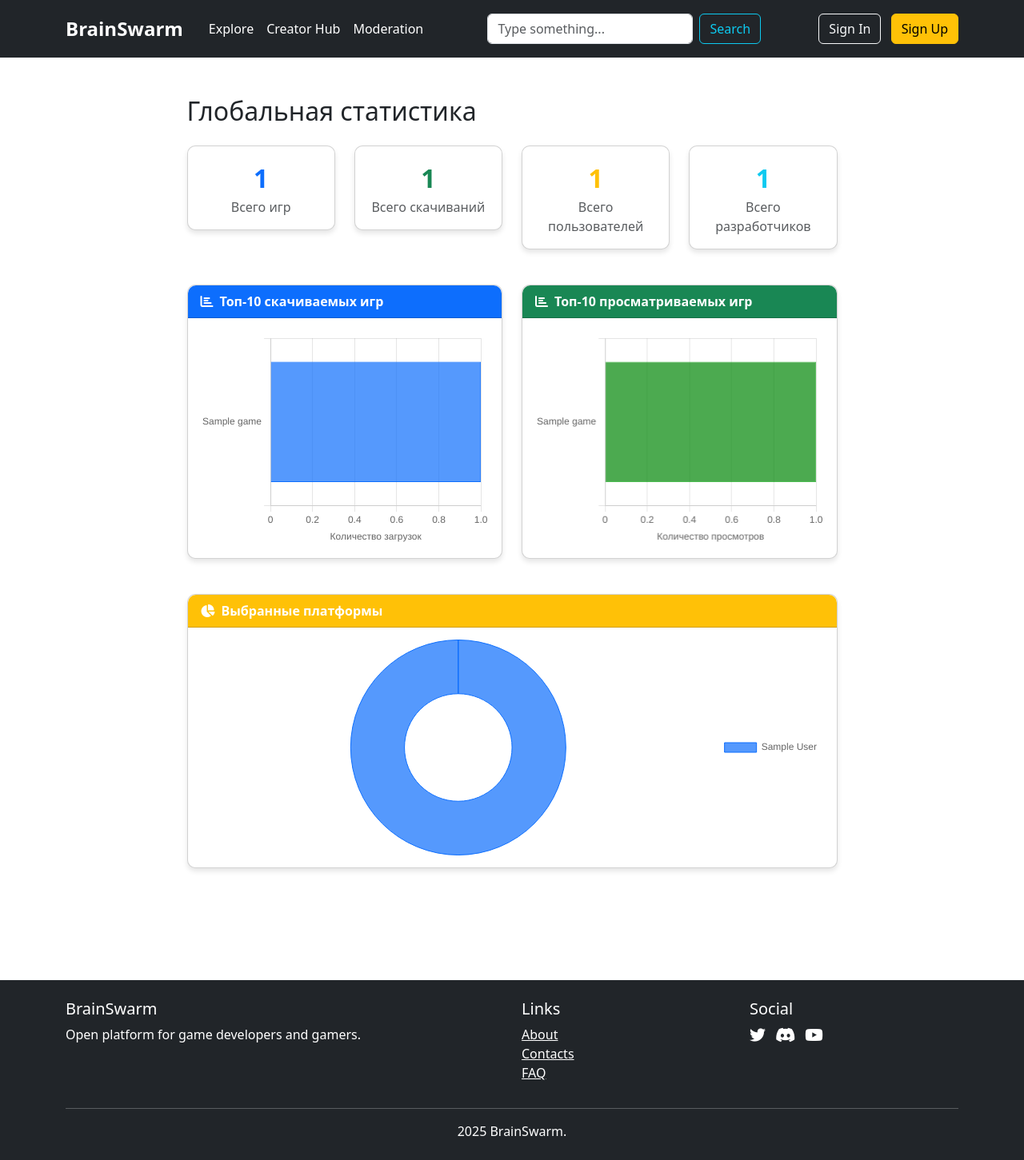
After one commit to Chromiumore/Parts-231-3213-app-dev-2025-kp, a Flask app: page /moderation/stats in a window 1280 px wide. The commit adds this page. Shown: the whole page at 80% size. Run offline with Flask 3, Linux system fonts and the light colour scheme; data comes from the database, SQL or seed files in the repository; tables that the repository leaves empty hold one stand-in row (values such as "Sample post").

Commit message:
statistics

```diff
--- a/app/repositories/os_repository.py
+++ b/app/repositories/os_repository.py
@@ -1,5 +1,5 @@
 from flask_sqlalchemy import SQLAlchemy
-from sqlalchemy import or_, select
+from sqlalchemy import or_, func, label
 from app.models import OS, Game
 
 class OSRepository:
--- a/app/repositories/user_repository.py
+++ b/app/repositories/user_repository.py
@@ -1,5 +1,6 @@
 from app.models import Game, User
 from flask_sqlalchemy import SQLAlchemy
+from sqlalchemy import func
 from hashlib import sha256
 
 class UserRepository:
@@ -35,3 +36,11 @@ class UserRepository:
     def get_author(self, game_id):
         query = self.db.select(User).join(Game, User.id == Game.user_id).where(Game.id == game_id)
         return self.db.session.execute(query).scalar()
+
+    def get_number_of_users(self):
+        query = self.db.select(func.count()).select_from(User)
+        return self.db.session.execute(query).scalar()
+
+    def get_number_of_developers(self):
+        query = self.db.select(func.count(User.id.distinct())).select_from(User).join(Game, Game.user_id == User.id)
+        return self.db.session.execute(query).scalar()
--- a/app/repositories/visit_repository.py
+++ b/app/repositories/visit_repository.py
@@ -1,6 +1,4 @@
 from flask_sqlalchemy import SQLAlchemy
-from app.models import VisitLog, Game
-from sqlalchemy import func
 
 class VisitRepository:
     def __init__(self, db : SQLAlchemy):
@@ -15,7 +13,3 @@ class VisitRepository:
             self.db.session.rollback()
             raise e
         return log
-
-    def get_number_of_path_visits(self, path):
-        query = self.db.select(func.count()).select_from(VisitLog).where(path == VisitLog.path)
-        return self.db.session.execute(query).scalar()
--- /dev/null
+++ b/app/static/global_stats.js
@@ -0,0 +1,156 @@
+// Топ-10 игр (Horizontal Bar Chart)
+const topDownloadsCtx = document.getElementById('topDownloadsChart').getContext('2d');
+const topDownloadsChart = new Chart(topDownloadsCtx, {
+    type: 'bar',
+    data: {
+        labels: topDownloadedNames,
+        datasets: [{
+            label: 'Количество загрузок',
+            data: topDownloadedNumbers,
+            backgroundColor: [
+                'rgba(13, 110, 253, 0.7)',
+                'rgba(13, 110, 253, 0.7)',
+                'rgba(13, 110, 253, 0.7)',
+                'rgba(13, 110, 253, 0.7)',
+                'rgba(13, 110, 253, 0.7)',
+                'rgba(13, 110, 253, 0.5)',
+                'rgba(13, 110, 253, 0.5)',
+                'rgba(13, 110, 253, 0.5)',
+                'rgba(13, 110, 253, 0.5)',
+                'rgba(13, 110, 253, 0.5)'
+            ],
+            borderColor: [
+                'rgba(13, 110, 253, 1)',
+                'rgba(13, 110, 253, 1)',
+                'rgba(13, 110, 253, 1)',
+                'rgba(13, 110, 253, 1)',
+                'rgba(13, 110, 253, 1)',
+                'rgba(13, 110, 253, 1)',
+                'rgba(13, 110, 253, 1)',
+                'rgba(13, 110, 253, 1)',
+                'rgba(13, 110, 253, 1)',
+                'rgba(13, 110, 253, 1)'
+            ],
+            borderWidth: 1
+        }]
+    },
+    options: {
+        indexAxis: 'y',
+        responsive: true,
+        maintainAspectRatio: false,
+        plugins: {
+            legend: {
+                display: false
+            }
+        },
+        scales: {
+            x: {
+                beginAtZero: true,
+                title: {
+                    display: true,
+                    text: 'Количество загрузок'
+                }
+            }
+        }
+    }
+});
+
+// Топ-10 игр (горизонтальный бар)
+const topVisitedCtx = document.getElementById('topVisitedChart').getContext('2d');
+const topVisitedChart = new Chart(topVisitedCtx, {
+    type: 'bar',
+    data: {
+        labels: topVisitedNames,
+        datasets: [{
+            label: 'Количество просмотров',
+            data: topVisitedNumbers,
+            backgroundColor: [
+                'rgba(0, 134, 7, 0.7)',
+                'rgba(0, 134, 7, 0.7)',
+                'rgba(0, 134, 7, 0.7)',
+                'rgba(0, 134, 7, 0.7)',
+                'rgba(0, 134, 7, 0.7)',
+                'rgba(0, 134, 7, 0.7)',
+                'rgba(0, 134, 7, 0.7)',
+                'rgba(0, 134, 7, 0.7)',
+                'rgba(0, 134, 7, 0.7)',
+                'rgba(0, 134, 7, 0.7)'
+            ],
+            borderColor: [
+                'rgba(0, 160, 8, 0.7)',
+                'rgba(0, 160, 8, 0.7)',
+                'rgba(0, 160, 8, 0.7)',
+                'rgba(0, 160, 8, 0.7)',
+                'rgba(0, 160, 8, 0.7)',
+                'rgba(0, 160, 8, 0.7)',
+                'rgba(0, 160, 8, 0.7)',
+                'rgba(0, 160, 8, 0.7)',
+                'rgba(0, 160, 8, 0.7)',
+                'rgba(0, 160, 8, 0.7)'
+            ],
+            borderWidth: 1
+        }]
+    },
+    options: {
+        indexAxis: 'y',
+        responsive: true,
+        maintainAspectRatio: false,
+        plugins: {
+            legend: {
+                display: false
+            }
+        },
+        scales: {
+            x: {
+                beginAtZero: true,
+                title: {
+                    display: true,
+                    text: 'Количество просмотров'
+                }
+            }
+        }
+    }
+});
+
+// % Выбранных платформ
+const osCtx = document.getElementById('osChart').getContext('2d');
+const osChart = new Chart(osCtx, {
+    type: 'doughnut',
+    data: {
+        labels: osNames,
+        datasets: [{
+            data: osPercents,
+            backgroundColor: [
+                'rgba(13, 110, 253, 0.7)',
+                'rgba(108, 117, 125, 0.7)',
+                'rgba(25, 135, 84, 0.7)',
+                'rgba(13, 202, 240, 0.7)',
+                'rgba(220, 53, 69, 0.7)'
+            ],
+            borderColor: [
+                'rgba(13, 110, 253, 1)',
+                'rgba(108, 117, 125, 1)',
+                'rgba(25, 135, 84, 1)',
+                'rgba(13, 202, 240, 1)',
+                'rgba(220, 53, 69, 1)'
+            ],
+            borderWidth: 1
+        }]
+    },
+    options: {
+        responsive: true,
+        maintainAspectRatio: false,
+        plugins: {
+            legend: {
+                position: 'right',
+            },
+            tooltip: {
+                callbacks: {
+                    label: function(context) {
+                        return `${context.label}: ${context.raw}%`;
+                    }
+                }
+            }
+        }
+    }
+});
--- a/app/static/styles.css
+++ b/app/static/styles.css
@@ -98,3 +98,36 @@ main {
     border-radius: 8px;
     padding: 20px;
 }
+
+/* Statistics */
+.stat-card {
+    border-radius: 10px;
+    box-shadow: 0 4px 6px rgba(0, 0, 0, 0.1);
+    transition: transform 0.3s;
+    margin-bottom: 20px;
+}
+
+.stat-card:hover {
+    transform: translateY(-5px);
+}
+
+.stat-card-header {
+    border-radius: 10px 10px 0 0 !important;
+    font-weight: 600;
+}
+
+.chart-container {
+    position: relative;
+    height: 300px;
+    padding: 15px;
+}
+
+.stat-badge {
+    font-size: 1rem;
+    padding: 8px 12px;
+}
+
+.stat-value {
+    font-size: 2rem;
+    font-weight: 700;
+}
--- a/app/templates/base.html
+++ b/app/templates/base.html
@@ -24,6 +24,7 @@
                     <ul class="nav col-12 col-lg-auto me-lg-auto mb-2 justify-content-center mb-md-0 ms-4">
                         <li><a href="{{ url_for('games.index') }}" class="nav-link px-2 text-white">Explore</a></li>
                         <li><a href="{{ url_for('creator_hub.creator_hub') }}" class="nav-link px-2 text-white">Creator Hub</a></li>
+                        <li><a href="{{ url_for('moderation.stats') }}" class="nav-link px-2 text-white">Moderation</a></li>
                     </ul>
                 </div>
 
--- /dev/null
+++ b/app/templates/global-stats.html
@@ -0,0 +1,98 @@
+{% extends 'base.html' %}
+
+{% block content %}
+<div class="row justify-content-center">
+    <div class="col-md-9">
+        <div class="mb-4">
+            <h2>Глобальная статистика</h2>
+        </div>
+
+        <!-- Краткая статистика -->
+        <div class="row mb-4">
+            <div class="col-md-3">
+                <div class="card stat-card">
+                    <div class="card-body text-center">
+                        <div class="stat-value text-primary">{{ total_games }}</div>
+                        <div class="text-muted">Всего игр</div>
+                    </div>
+                </div>
+            </div>
+            <div class="col-md-3">
+                <div class="card stat-card">
+                    <div class="card-body text-center">
+                        <div class="stat-value text-success">{{ total_downloads }}</div>
+                        <div class="text-muted">Всего скачиваний</div>
+                    </div>
+                </div>
+            </div>
+            <div class="col-md-3">
+                <div class="card stat-card">
+                    <div class="card-body text-center">
+                        <div class="stat-value text-warning">{{ total_users }}</div>
+                        <div class="text-muted">Всего пользователей</div>
+                    </div>
+                </div>
+            </div>
+            <div class="col-md-3">
+                <div class="card stat-card">
+                    <div class="card-body text-center">
+                        <div class="stat-value text-info">{{ total_developers }}</div>
+                        <div class="text-muted">Всего разработчиков</div>
+                    </div>
+                </div>
+            </div>
+        </div>
+
+        <!-- Графики -->
+        <div class="row">
+            <div class="col-md-6 mb-4">
+                <div class="card stat-card">
+                    <div class="card-header stat-card-header bg-primary text-white">
+                        <i class="fas fa-chart-bar me-2"></i>Топ-10 скачиваемых игр
+                    </div>
+                    <div class="chart-container">
+                        <canvas id="topDownloadsChart"></canvas>
+                    </div>
+                </div>
+            </div>
+            <div class="col-md-6 mb-4">
+                <div class="card stat-card">
+                    <div class="card-header stat-card-header bg-success text-white">
+                        <i class="fas fa-chart-bar me-2"></i>Топ-10 просматриваемых игр
+                    </div>
+                    <div class="chart-container">
+                        <canvas id="topVisitedChart"></canvas>
+                    </div>
+                </div>
+            </div>
+        </div>
+        <div class="row">
+            <div class="col-md-12 mb-4">
+                <div class="card stat-card">
+                    <div class="card-header stat-card-header bg-warning text-white">
+                        <i class="fas fa-chart-pie me-2"></i>Выбранные платформы
+                    </div>
+                    <div class="chart-container">
+                        <canvas id="osChart"></canvas>
+                    </div>
+                </div>
+            </div>
+        </div>
+    </div>
+</div>
+
+{% block scripts %}
+<script src="https://cdn.jsdelivr.net/npm/chart.js"></script>
+<script>
+    var topDownloadedNames = {{ downloaded_names |safe}}
+    var topDownloadedNumbers = {{ downloaded_numbers |safe }}
+    var topVisitedNames = {{ visited_names |safe }}
+    var topVisitedNumbers = {{ visited_numbers |safe }}
+    var osNames = {{ os_names |safe }}
+    var osPercents = {{ os_percents |safe }}
+</script>
+<script src="{{ url_for('static', filename='global_stats.js') }}"></script>
+{% endblock %}
+
+
+{% endblock %}
--- a/app/templates/view-game.html
+++ b/app/templates/view-game.html
@@ -43,7 +43,7 @@
                 {% if current_user.id == author.id %}
                 <div class="d-flex justify-content-around">
                     <p><strong>Скачиваний: </strong>{{ downloads }}</p>
-                    <p><strong>Просмотров: </strong>{{ views }}</p>
+                    <p><strong>Просмотров: </strong>{{ visits }}</p>
                 </div>
                 {% endif %}
             </div>
--- a/app/uploads.py
+++ b/app/uploads.py
@@ -1,12 +1,14 @@
 from flask import Blueprint, current_app, send_from_directory, abort
 from .repositories.file_repository import FileRepository
 from .models import db
+from .tools import track_game_downloads
 
 bp = Blueprint('uploads', __name__, url_prefix='/uploads')
 
 file_repository = FileRepository(db)
 
 @bp.route('/<filename>')
+@track_game_downloads
 def send_uploaded_file(filename=''):
     file = file_repository.get_file_by_storage_name(filename)
     if not file:
```
Also changed, not shown: app/__init__.py (+5 -18 lines), app/creator_hub.py (+10 -10 lines), app/games.py (+7 -5 lines), app/logging.py (+13 -16 lines), app/models.py (+8 -1 lines), app/moderation.py (added, +38 -0 lines), app/repositories/game_repository.py (+11 -2 lines), app/repositories/stats_repository.py (added, +61 -0 lines), app/tools.py (added, +38 -0 lines), migrations/versions/377cff1d447b_game_stats.py (added, +34 -0 lines).
